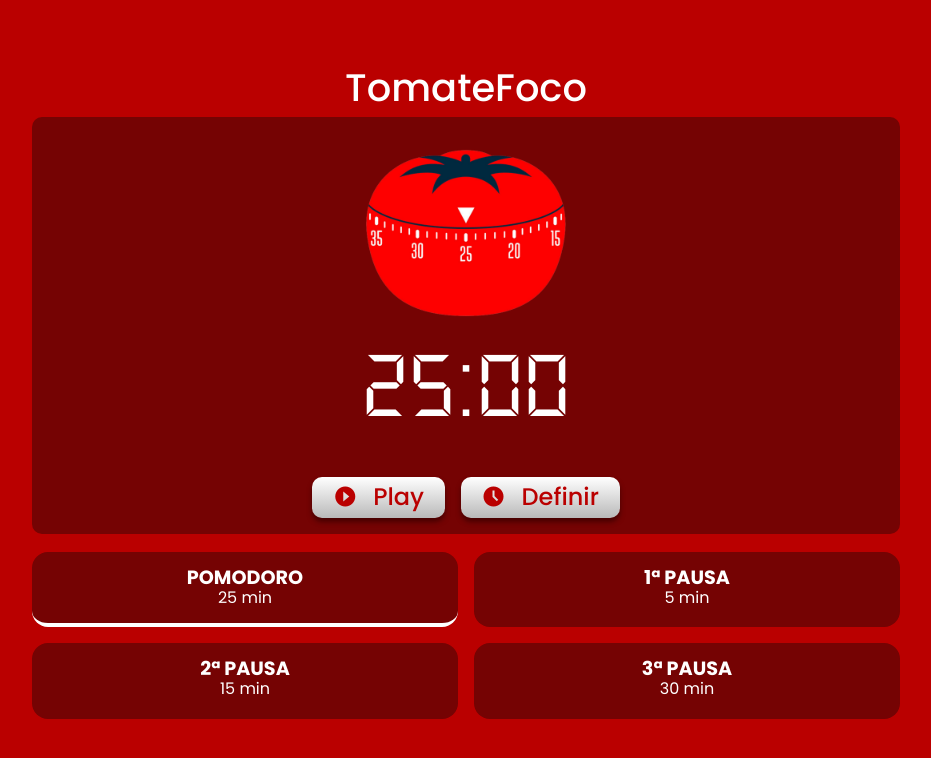
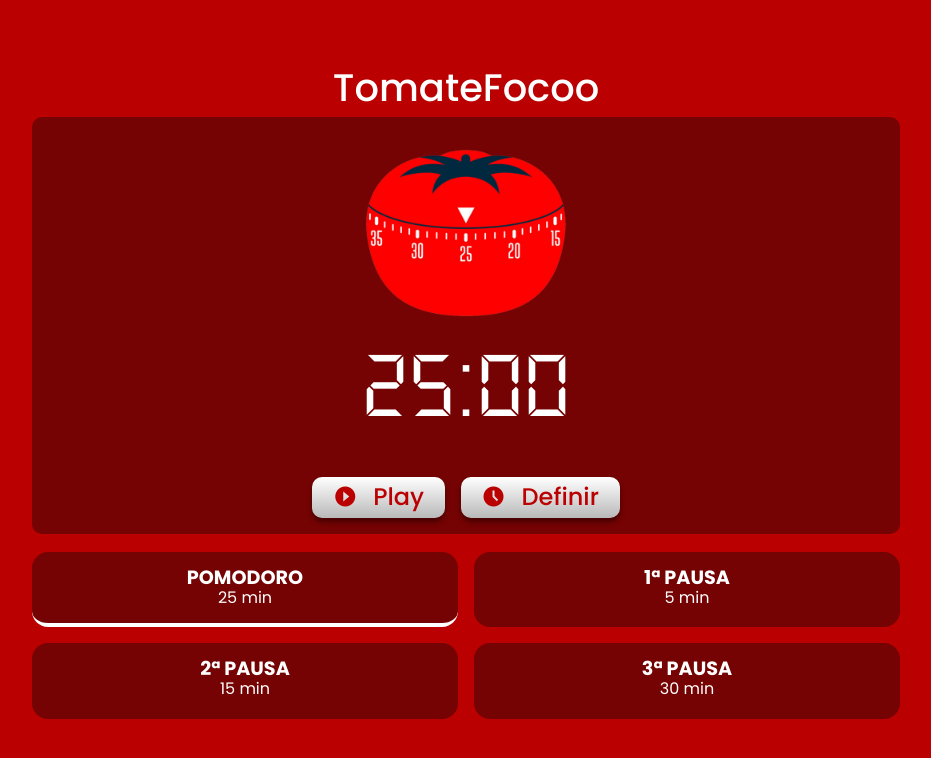
Before and after one commit to Borsatole/PomodoroTomateFoco, a plain HTML site: page index.html in a window 1280 px wide. Shown: the whole page, without its empty margins (174-1105 px from the left). Drawn offline with nearby package versions, Linux system fonts and the light colour scheme.

Commit message:
Update index.html

```diff
--- a/index.html
+++ b/index.html
@@ -34,7 +34,7 @@
   </div>
 
     <section id="interface_app">
-        <h1>TomateFoco</h1>
+        <h1>TomateFocoo</h1>
 
         <div class="display">
             <div class="background">
```
